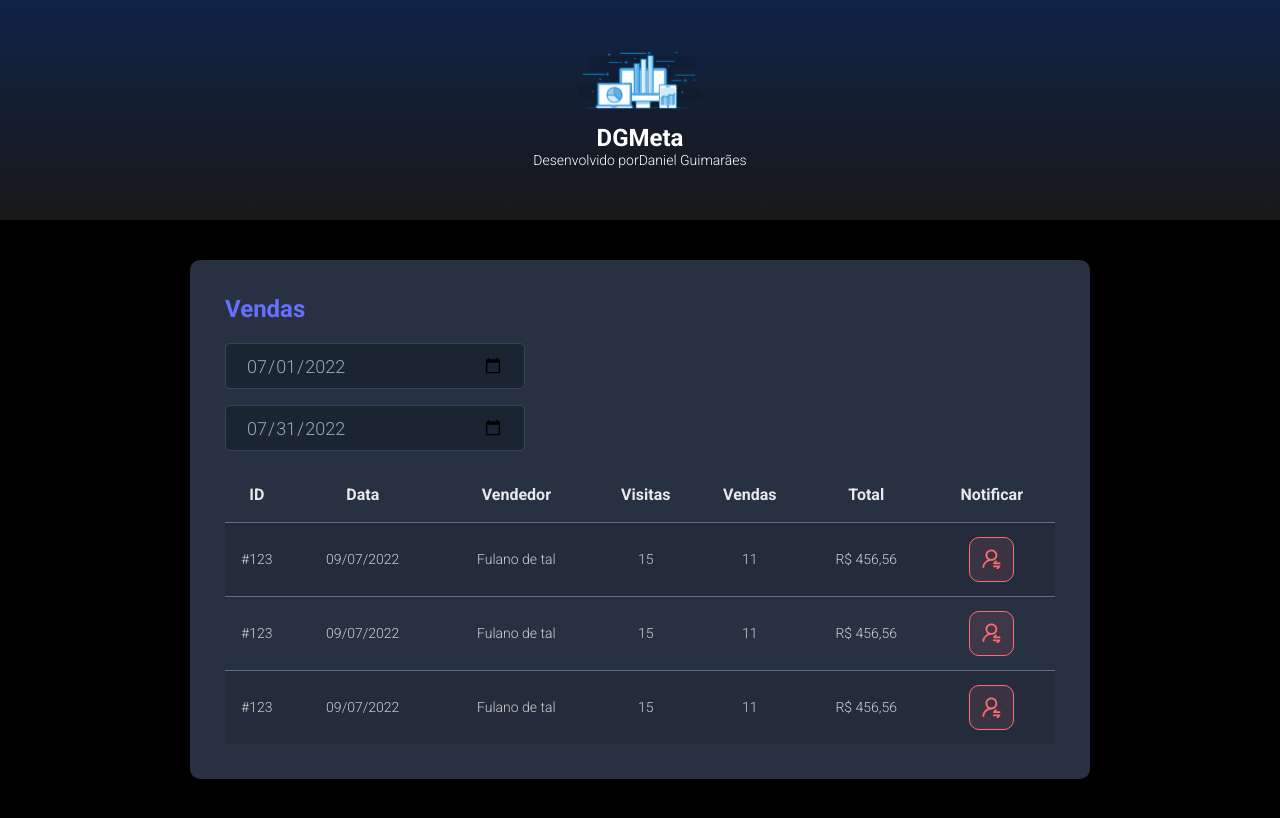
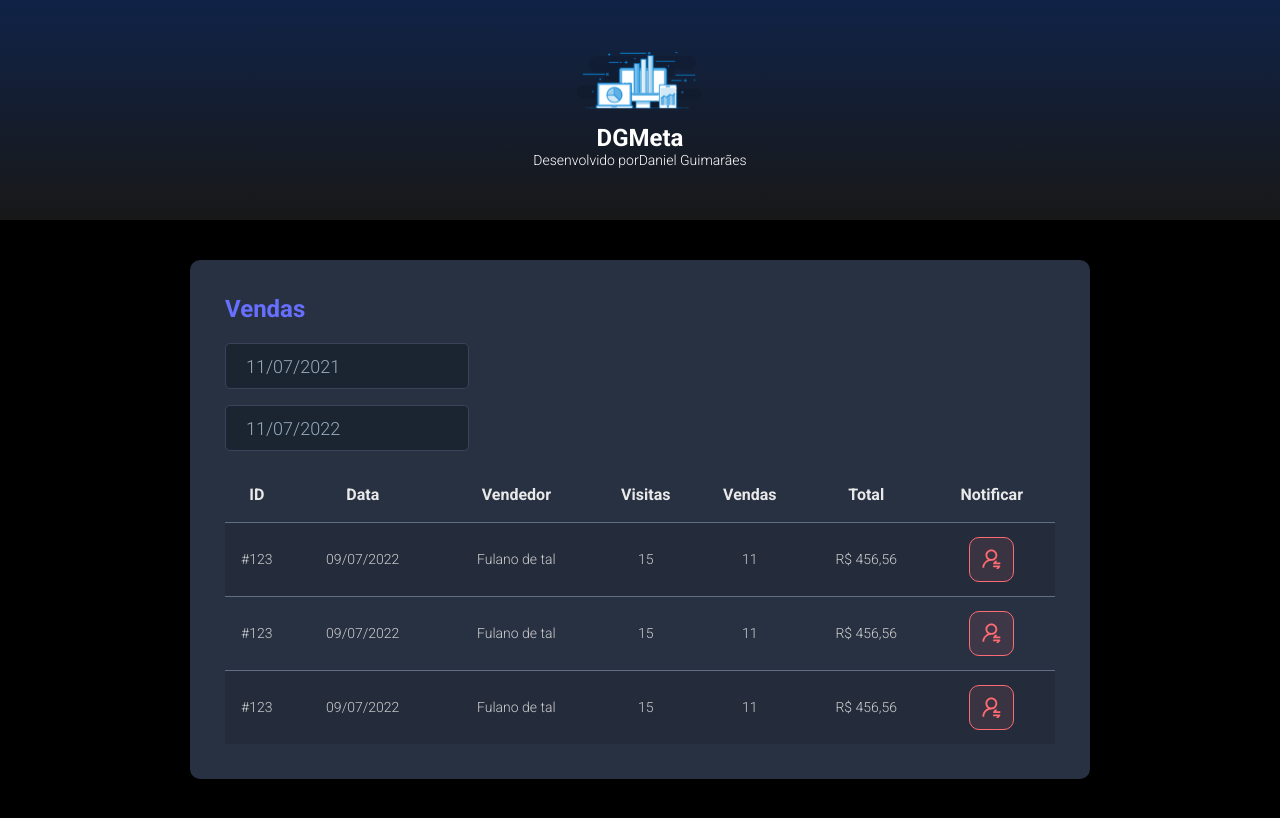
Before and after one commit to daniel-pereira-guimaraes/spring-react-dgmeta, a React (Vite) app in the folder frontend/: page / in a window 1280 px wide. Built offline with nearby package versions, Linux system fonts and the light colour scheme.

Commit message:
Componente DatePicker e estados de datas min e max.

```diff
--- a/frontend/package.json
+++ b/frontend/package.json
@@ -8,7 +8,9 @@
     "preview": "vite preview"
   },
   "dependencies": {
+    "@types/react-datepicker": "4.4.2",
     "react": "^18.0.0",
+    "react-datepicker": "4.8.0",
     "react-dom": "^18.0.0"
   },
   "devDependencies": {
--- a/frontend/src/components/SalesCard/index.tsx
+++ b/frontend/src/components/SalesCard/index.tsx
@@ -1,7 +1,15 @@
+import { useState } from 'react';
+import DatePicker from 'react-datepicker';
+import 'react-datepicker/dist/react-datepicker.css';
+
 import { NotificationButton } from "../NotificationButton";
 import './styles.css';
 
 export const SalesCard = () => {
+
+  const [minDate, setMinDate] = useState(new Date(new Date().setDate(new Date().getDate() - 365))); // Hoje - 365 dias?
+  const [maxDate, setMaxDate] = useState(new Date());
+
   return (
     <div className="dgmeta-sales-card">
 
@@ -11,10 +19,20 @@
 
       <div>
         <div className="dgmeta-sales-card-input-container">
-          <input className="dgmeta-sales-card-input" type="date" value="2022-07-01" />
+          <DatePicker
+            selected={minDate}
+            onChange={(date: Date) => setMinDate(date)}
+            className="dgmeta-sales-card-input"
+            dateFormat="dd/MM/yyyy"
+          />
         </div>
         <div className="dgmeta-sales-card-input-container">
-          <input className="dgmeta-sales-card-input" type="date" value="2022-07-31" />
+          <DatePicker
+            selected={maxDate}
+            onChange={(date: Date) => setMaxDate(date)}
+            className="dgmeta-sales-card-input"
+            dateFormat="dd/MM/yyyy"
+          />
         </div>
       </div>
 
@@ -33,7 +51,7 @@
           </thead>
           <tbody>
 
-          <tr>
+            <tr>
               <td className="dgmeta-sales-card-show-992">#123</td>
               <td className="dgmeta-sales-card-show-576">09/07/2022</td>
               <td>Fulano de tal</td>
```
Also changed, not shown: 1 other file (tests, documents, lock files or other folders).
